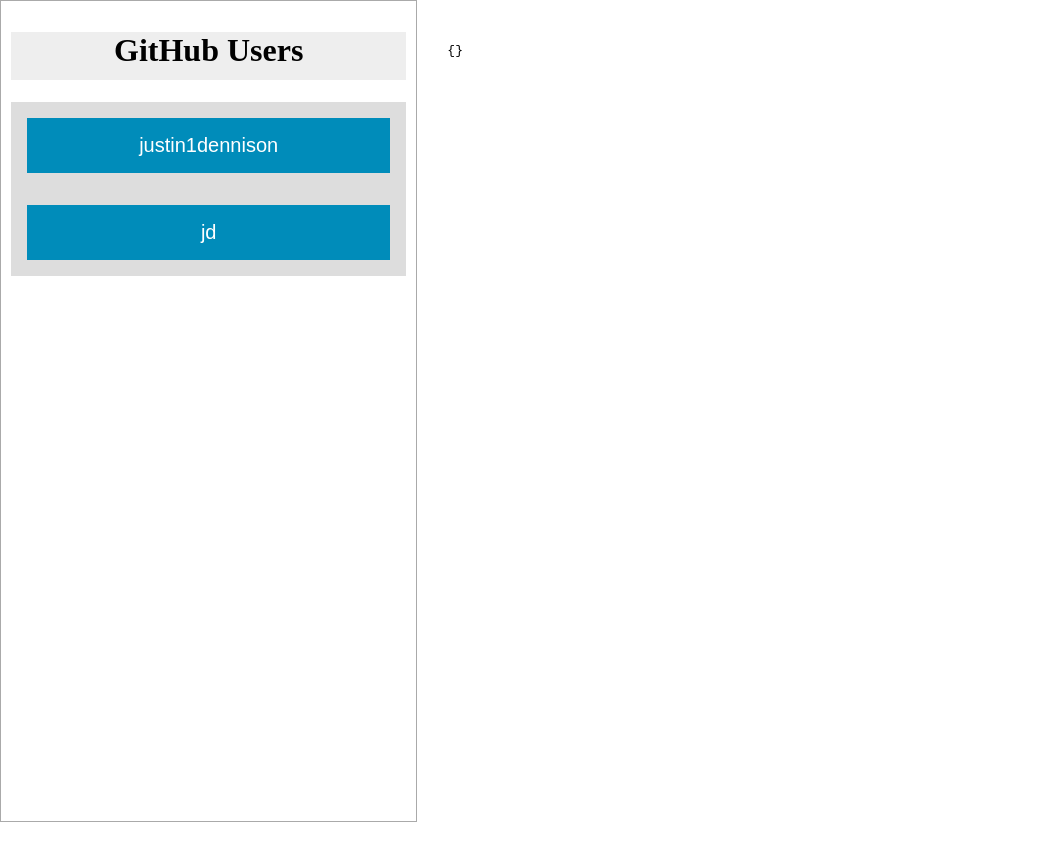
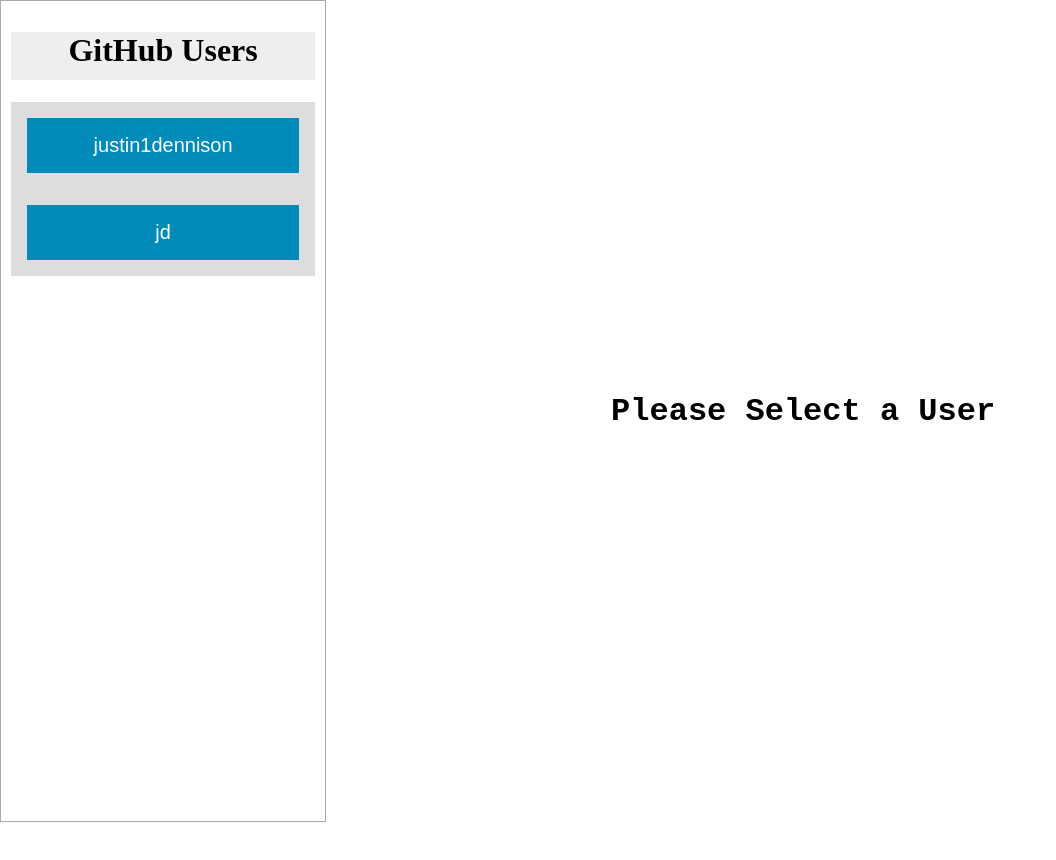
Before and after one commit to romulussenter/github-metrics, a React (Create React App) app: page / in a window 1280 px wide. Shown: the whole page, without its empty margins (0-1056 px from the left). After the commit the page ends 822 px from the top, so only its background shows below. Built offline with nearby package versions, Linux system fonts and the light colour scheme.

Commit message:
added styles for the UserInformation component in order to center the image and heading. Changed the userInfo to null to use conditional rendering the UserInformation component

```diff
--- a/src/App.js
+++ b/src/App.js
@@ -14,7 +14,7 @@
     this.state = {
       users: ['justin1dennison', 'jd'],
       selectedUser: '',
-      userInfo: {},
+      userInfo: null,
     }
     this.selectUser = this.selectUser.bind(this);
   }
--- a/src/UserInformation.css
+++ b/src/UserInformation.css
@@ -2,5 +2,30 @@
     padding: 30px;
     height: 100vh;
     width: 67vw;
+    display: flex;
+    flex-direction: column;
+}
+
+.UserInformation--header {
+    text-align: center;
+    font-family: 'Courier New', Courier, monospace;
+    padding: 1rem;
+    width: 100%;
+}
+
+.UserInformation--avatar {
+    width: 30%;
 
 }
+
+.UserInformation--avatar-container {
+    width: 100%;
+    display: flex;
+    justify-content: center;
+    align-items: center;
+}
+
+/* Helpers */
+.vertical-center {
+    align-self: center;
+}
--- a/src/UserInformation.js
+++ b/src/UserInformation.js
@@ -2,13 +2,20 @@
 import './UserInformation.css';
 
 class UserInformation extends Component {
-    render(){
+    render() {
         const { info } = this.props;
+        if (!info) {
+            return <h1 className='UserInformation--header vertical-center'>Please Select a User</h1>
+        }
+        console.log(info)
         return (
             <div className="UserInformation--container">
-                <pre>
-                    {JSON.stringify(info, null, 4)}
-                </pre>
+                <h1 className="UserInformation--header">{info.login}</h1>
+                <div className="UserInformation--avatar-container">
+                    <img src={info.avatar_url}
+                        alt={info.login}
+                        className="UserInformation--avatar" />
+                </div>
             </div>
         )
     }
```
